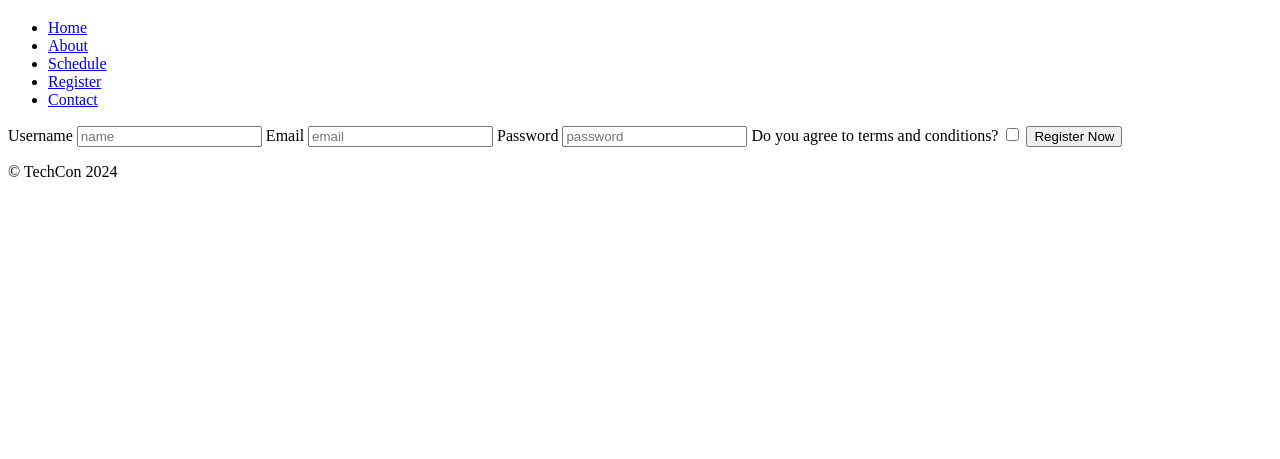
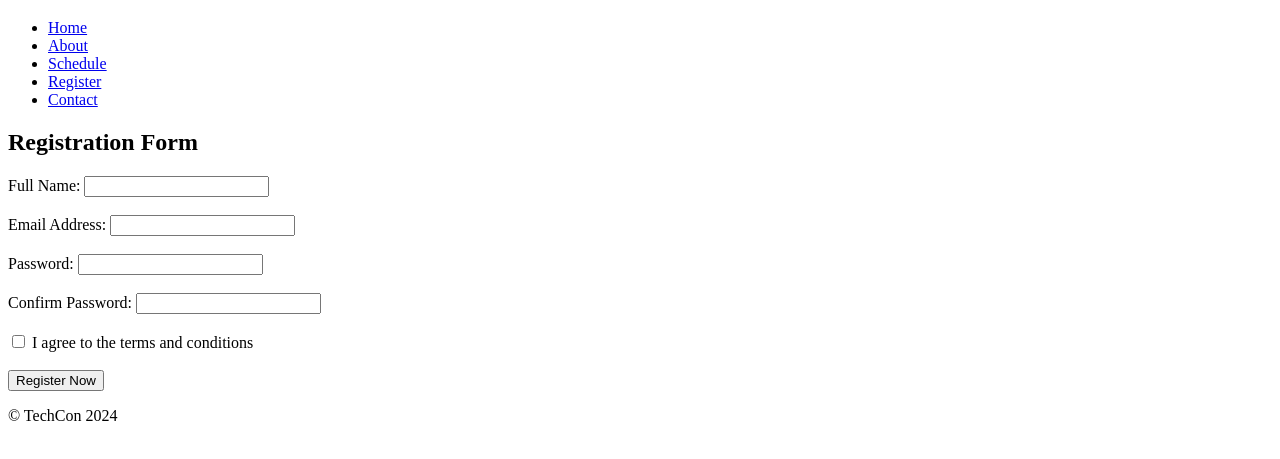
Before and after one commit to favouriweala/TechCon_HTML, a plain HTML site: page register.html in a window 1280 px wide. Shown: the part 61-520 px from the top of the page. Drawn offline with Linux system fonts and the light colour scheme.

Commit message:
Fix register.html with proper header, form, and footer

```diff
--- a/register.html
+++ b/register.html
@@ -2,7 +2,7 @@
 <html lang="en">
 <head>
     <meta charset="utf-8"/>
-        <meta name="viewport" content="width=device-width, initial-scale=1.0">
+    <meta name="viewport" content="width=device-width, initial-scale=1.0"/>
     <title>Register for TechCon 2024</title>
 </head>
 <body>
@@ -18,24 +18,42 @@
             </ul>
         </nav>
     </header>
+
     <main>
-            <form>
-                <label for="Username">Username</label>
-                <input type="text" name="username" placeholder="name"/>
-                <label for="email">Email</label>
-                <input type="email" name="email" placeholder="email"/>
-                <label for="password">Password</label>
-                <input type="password" name="password" placeholder="password"/>
-                <label for="checkbox">Do you agree to terms and conditions?</label>
-                <input type="checkbox" name="checkbox"/>
+        <section>
+            <h2>Registration Form</h2>
+            <form action="#" method="post">
+                <!-- Full Name -->
+                <label for="name">Full Name:</label>
+                <input type="text" id="name" name="name" required><br><br>
+
+                <!-- Email -->
+                <label for="email">Email Address:</label>
+                <input type="email" id="email" name="email" required><br><br>
+
+                <!-- Password -->
+                <label for="password">Password:</label>
+                <input type="password" id="password" name="password" required><br><br>
+
+                <!-- Confirm Password -->
+                <label for="confirm-password">Confirm Password:</label>
+                <input type="password" id="confirm-password" name="confirm-password" required><br><br>
+
+                <!-- Terms and Conditions -->
+                <input type="checkbox" id="terms" name="terms" required>
+                <label for="terms">I agree to the terms and conditions</label><br><br>
+
+                <!-- Submit Button -->
                 <button type="submit">Register Now</button>
+            </form>
+        </section>
+    </main>
 
-            </form>
-
-        </main>
     <footer>
         <p>&copy; TechCon 2024</p>
     </footer>
+</body>
+</html>
 
 
 
```
Lines whose indentation alone changed are shown as unchanged.
